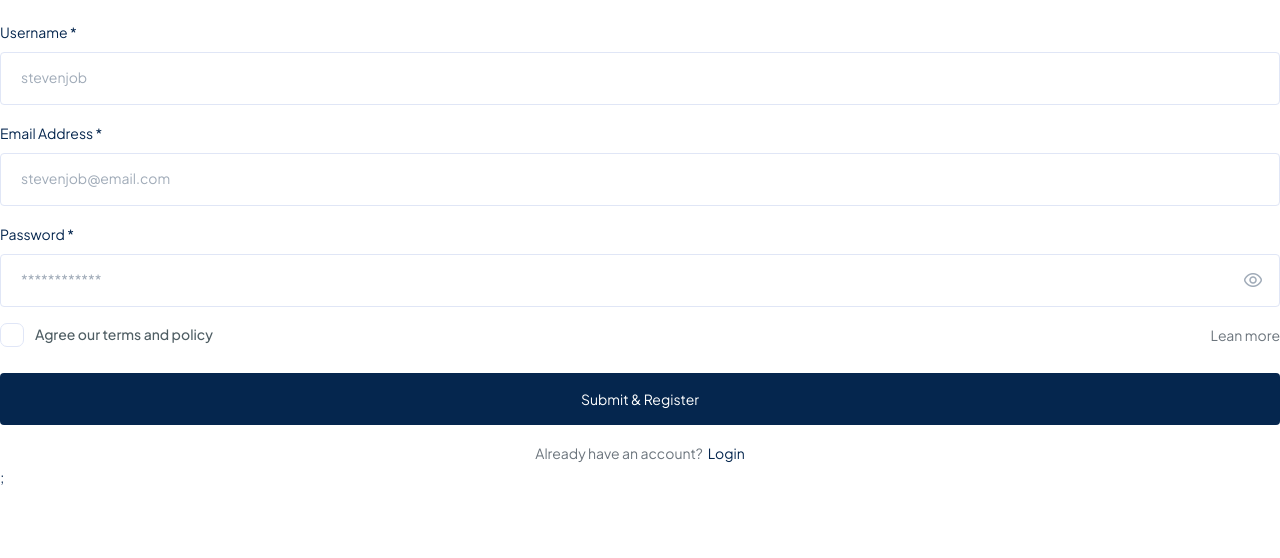
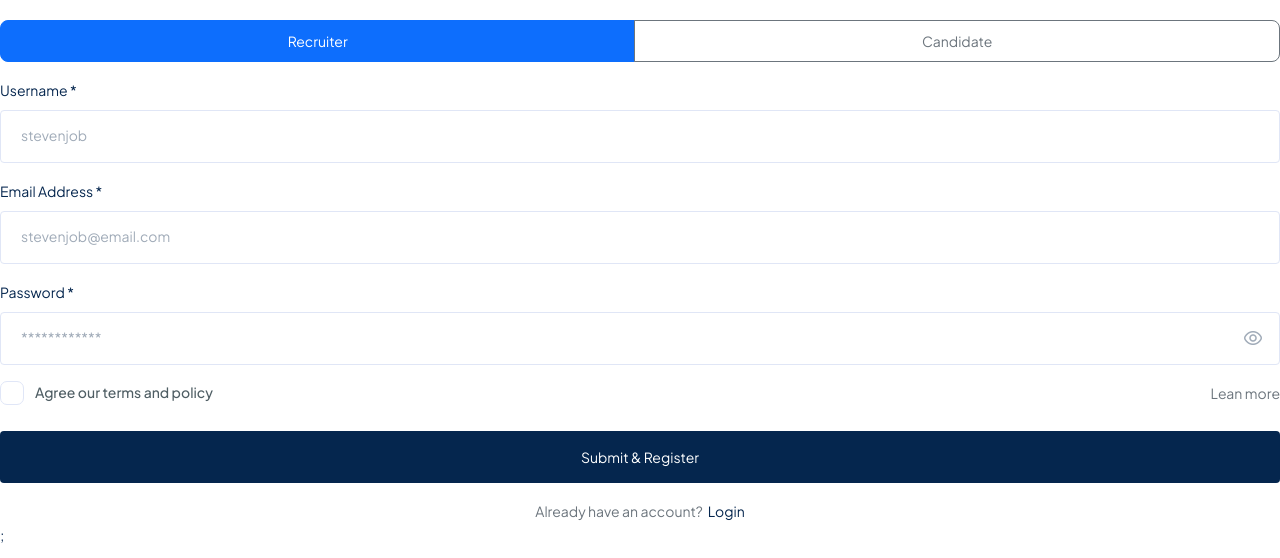
Before and after one commit to seifeldeenessam/jobbox, a Next.js app: page /account/register/partials/RegisterForm in a window 1280 px wide. Shown: the top 558 px of the page. Built offline with nearby package versions, Linux system fonts and the light colour scheme.

Commit message:
Added `ButtonGroup` component

```diff
--- a/components/common/FormField/index.tsx
+++ b/components/common/FormField/index.tsx
@@ -1,6 +1,7 @@
 import { ReactNode } from 'react';
 import { FormInputTypes } from '../../../enums/forms';
 import { FormField, FormUtilities } from '../../../types/forms';
+import ButtonGroupField from './partials/ButtonGroupField';
 import PasswordField from './partials/PasswordField';
 import TextField from './partials/TextField';
 
@@ -12,6 +13,7 @@ const FormField = (props: Props) => {
 	const renderField = (): ReactNode => {
 		if (type === FormInputTypes.TEXT || type === FormInputTypes.TEXTAREA) return <TextField {...props} />;
 		if (type === FormInputTypes.PASSWORD) return <PasswordField {...props} />;
+		if (type === FormInputTypes.BUTTON_GROUP) return <ButtonGroupField {...props} />;
 
 		return null;
 	};
--- /dev/null
+++ b/components/common/FormField/partials/ButtonGroupField/ButtonGroupField.tsx
@@ -0,0 +1,40 @@
+import { useEffect, useState } from 'react';
+import { Controller } from 'react-hook-form';
+import { FormField, FormUtilities } from '../../../../../types/forms';
+
+type Props = FormUtilities & FormField;
+
+const ButtonGroupField = ({ identifier, options, disabled, control, formState, setValue }: Props) => {
+	const [selection, setSelection] = useState<string>(options![0].value);
+
+	useEffect(() => {
+		setValue!(identifier, selection);
+	}, [selection]);
+
+	const errors = formState.errors;
+	const hasError = !!errors[identifier];
+	const fieldError = errors[identifier];
+
+	// TODO: Handle input's error state
+	return (
+		<div className="form-group">
+			<div className="btn-group" role="group" aria-label={identifier} style={{ width: '100%' }}>
+				{options?.map((option) => (
+					<button type="button" className={`btn ${option.value === selection ? 'btn-primary' : 'btn-outline-secondary'}`} onClick={() => setSelection(option.value)} key={option.id}>
+						{option.value}
+					</button>
+				))}
+			</div>
+
+			<Controller
+				control={control}
+				name={identifier}
+				render={({ field }) => {
+					return <input type="hidden" name={identifier} value={selection} />;
+				}}
+			/>
+		</div>
+	);
+};
+
+export default ButtonGroupField;
--- /dev/null
+++ b/components/common/FormField/partials/ButtonGroupField/index.ts
@@ -0,0 +1 @@
+export { default } from './ButtonGroupField';
--- a/pages/account/register/partials/RegisterForm/index.tsx
+++ b/pages/account/register/partials/RegisterForm/index.tsx
@@ -24,7 +24,7 @@ const RegisterForm = (props: Props) => {
 	return (
 		<form className="login-register needs-validation text-start mt-20" onSubmit={handleSubmit}>
 			{inputs.map((input) => (
-				<FormField control={form.control} formState={form.formState} {...input} key={input.identifier} />
+				<FormField control={form.control} watch={form.watch} setValue={form.setValue} formState={form.formState} {...input} key={input.identifier} />
 			))}
 			<RegisterFormActions />
 			<div className="form-group">
```
Also changed, not shown: pages/account/register/partials/OAuthButtons/index.tsx (+0 -7 lines).
